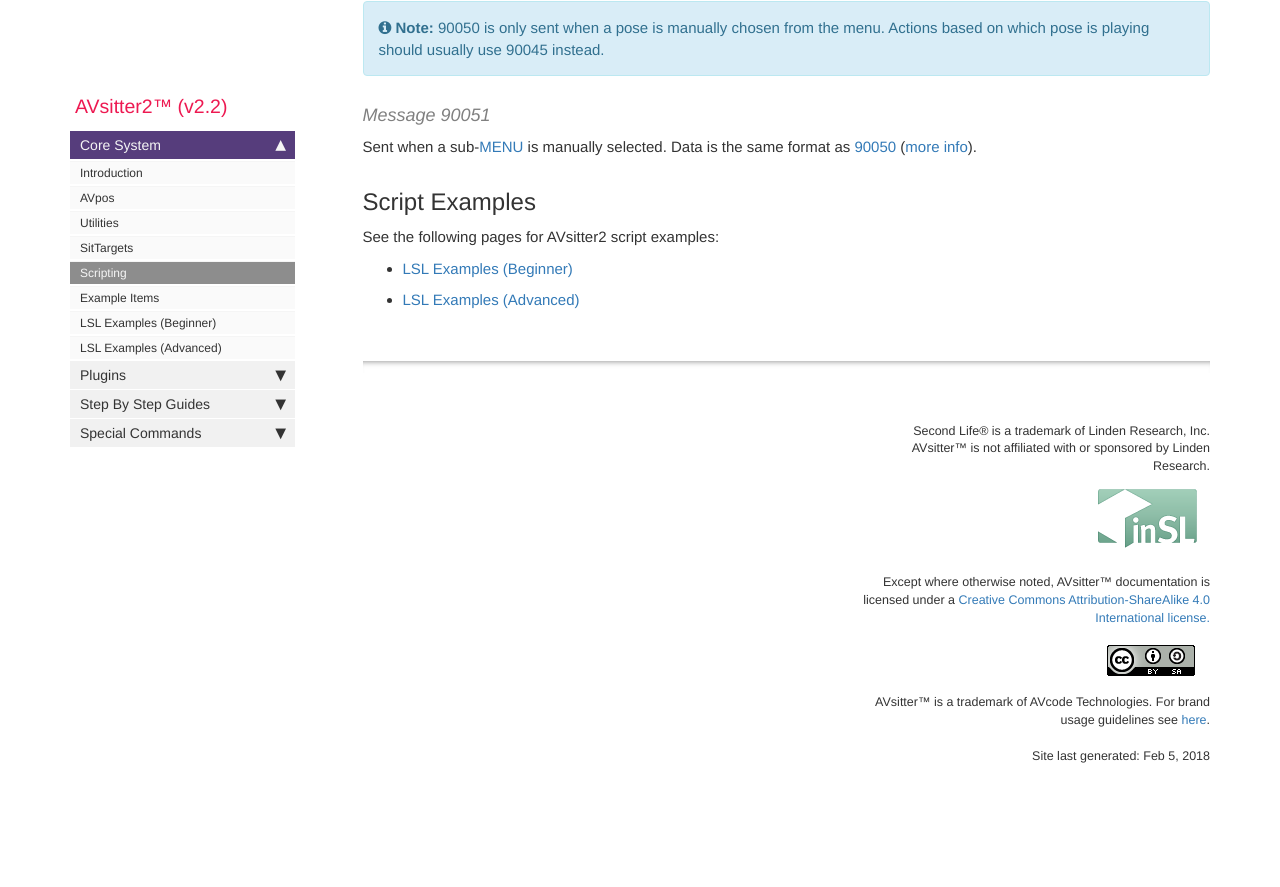
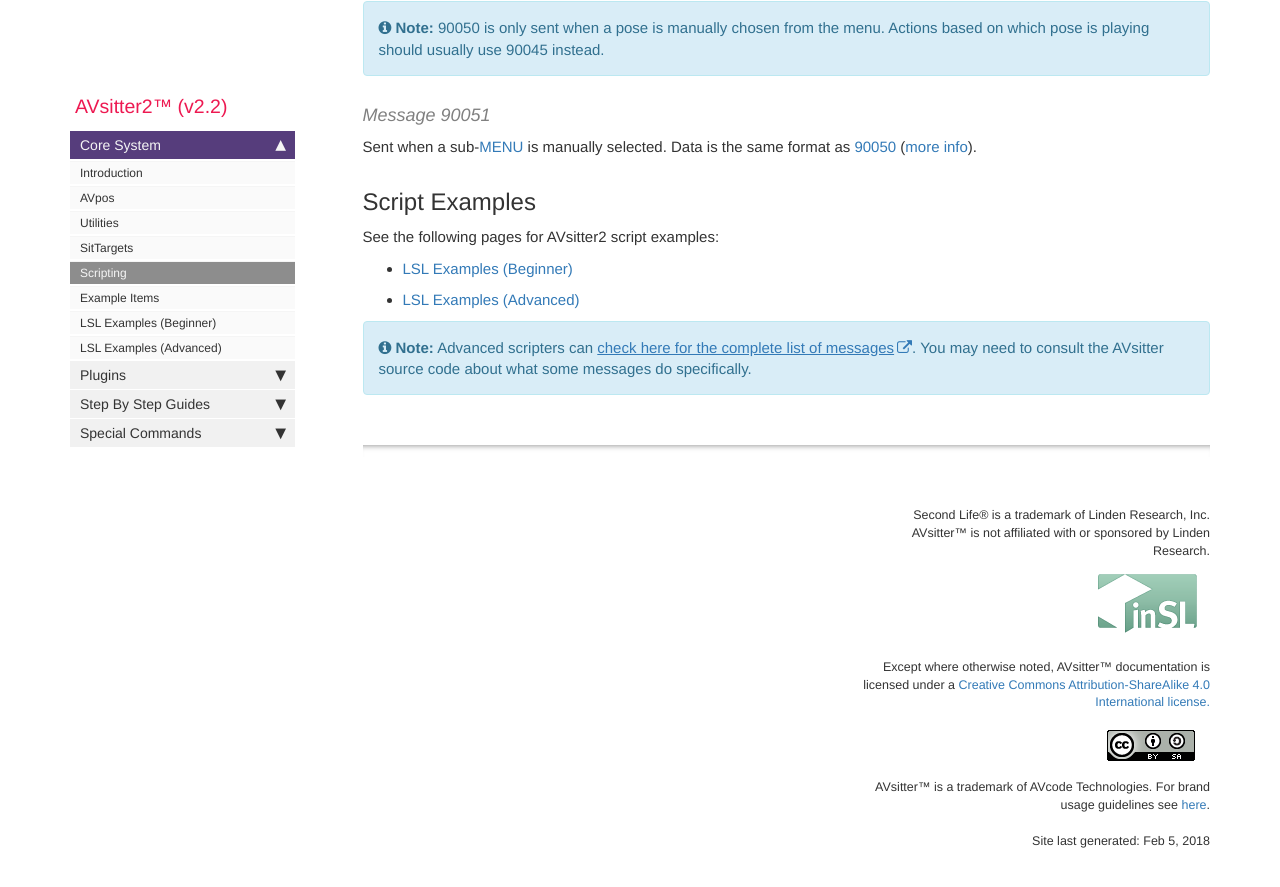
Before and after one commit to AVsitter/avsitter.github.io, a Jekyll site: the page built from pages/avsitter2/avsitter2_scripting.md, in a window 1280 px wide and 900 px high, scrolled down 4071 px. Shown: the top 887 px of the window. Built offline with Jekyll 4.4.1, drawn with Linux system fonts in a browser that asks for light colours; nearby versions of some CDN libraries; comment, search, counter and statistics services are not loaded; before the commit the page ends 4887 px from its top, so only the background shows below that.

Commit message:
Adds link to complete list of linked messages

```diff
--- a/pages/avsitter2/avsitter2_scripting.md
+++ b/pages/avsitter2/avsitter2_scripting.md
@@ -170,4 +170,6 @@ See the following pages for AVsitter2 script examples:
 - [LSL Examples (Beginner)](avsitter2_lsl_examples_beginner.html)
 - [LSL Examples (Advanced)](avsitter2_lsl_examples_advanced.html)
 
+{% include note.html content="Advanced scripters can [check here for the complete list of messages](https://github.com/AVsitter/AVsitter/blob/master/AVsitter2/avsitter2_link_message_reference.md). You may need to consult the AVsitter source code about what some messages do specifically." %}
+
 {% include links.html %}
```
